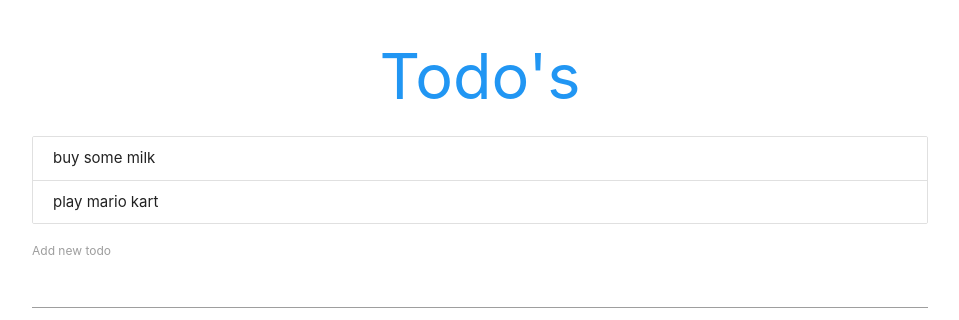
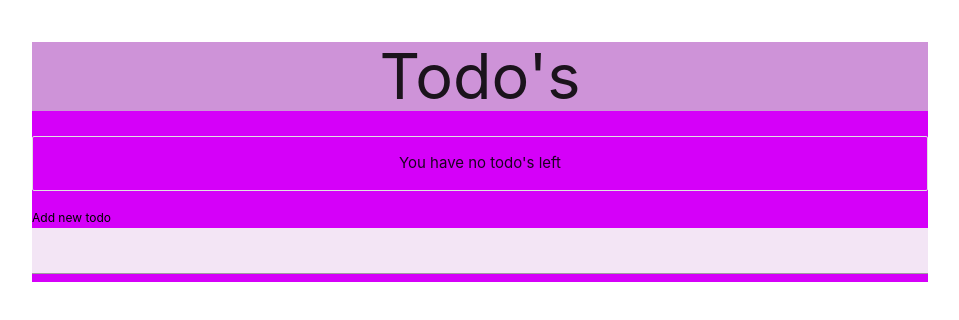
Before and after one commit to mosesogwo/TodoApp-React, a React (Create React App) app: page / in a window 1280 px wide. Shown: the top 320 px of the page, without its empty margins (160-1119 px from the left). Built offline with nearby package versions, Linux system fonts and the light colour scheme.

Commit message:
adjust app colors

```diff
--- a/src/AddTodo.js
+++ b/src/AddTodo.js
@@ -24,8 +24,8 @@ class AddTodo extends Component {
     return (
       <div>
         <form onSubmit={this.handleSubmit}>
-          <label>Add new todo</label>
-          <input type="text" onChange={this.handleChange} value={this.state.content} />
+          <label className="black-text">Add new todo</label>
+          <input type="text" className="#f3e5f5 purple lighten-5" onChange={this.handleChange} value={this.state.content} />
         </form>
       </div>
     )
--- a/src/App.js
+++ b/src/App.js
@@ -5,8 +5,7 @@ import AddTodo from './AddTodo'
 class App extends Component {
   state = {
     todos: [
-      {id: 1, content: 'buy some milk'},
-      {id: 2, content: 'play mario kart'}
+
     ]
   }
 
@@ -29,8 +28,8 @@ class App extends Component {
 
   render (){
     return (
-      <div className="todo-app container">
-        <h1 className="center blue-text">Todo's</h1>
+      <div className="todo-app container #d500f9 purple accent-3">
+        <h1 className="center #ce93d8 purple lighten-3">Todo's</h1>
         <Todos todos={this.state.todos} deleteTodo = {this.deleteTodo}/>
         <AddTodo addTodo={this.addTodo}/>
       </div>
--- a/src/Todos.js
+++ b/src/Todos.js
@@ -5,7 +5,7 @@ const Todos = (props) => {
   const todoList = todos.length ? (
     todos.map(todo => {
       return (
-        <div className="collection-item" key={todo.id}>
+        <div className="collection-item #e1bee7 purple lighten-4" key={todo.id}>
           <span onClick={() => {deleteTodo(todo.id)}}>{todo.content}</span>
         </div>
       )
```
